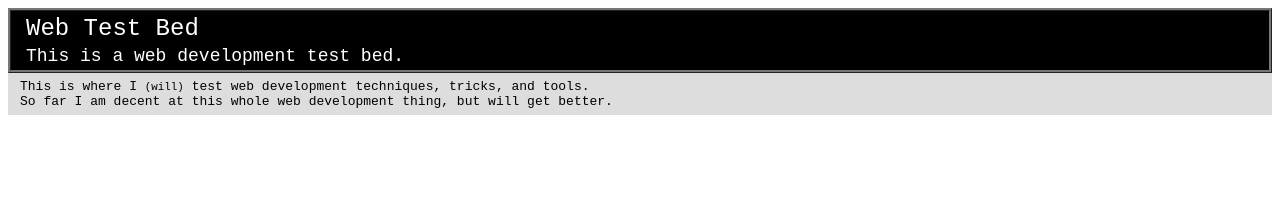
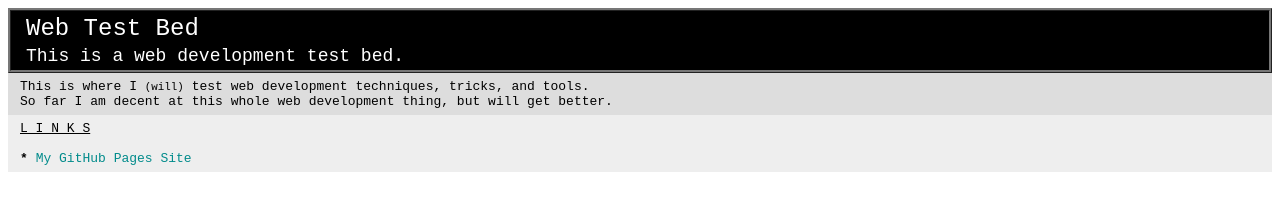
Before and after one commit to sykeben/WebTestBed, a plain HTML site: page index.html in a window 1280 px wide. Drawn offline with Linux system fonts and the light colour scheme.

Commit message:
Updated index
Added link to GitHub Pages site.

```diff
--- a/index.html
+++ b/index.html
@@ -21,6 +21,20 @@
                 padding: 6px 12px;
             }
 
+            #pages {
+                background-color: #EEEEEE;
+                padding: 6px 12px;
+            }
+
+            a {
+                color: darkcyan;
+                text-decoration: none;
+            }
+
+            a:hover {
+                text-decoration: underline;
+            }
+
         </style>
     </head>
     <body>
@@ -37,5 +51,10 @@
             So far I am decent at this whole web development thing, but will get better.
         </div>
 
+        <div id="pages">
+            <u>L I N K S</u><br><br>
+            <b>*</b> <a href="https://sykeben.github.io/">My GitHub Pages Site</a>
+        </div>
+
     </body>
 </html>
```
